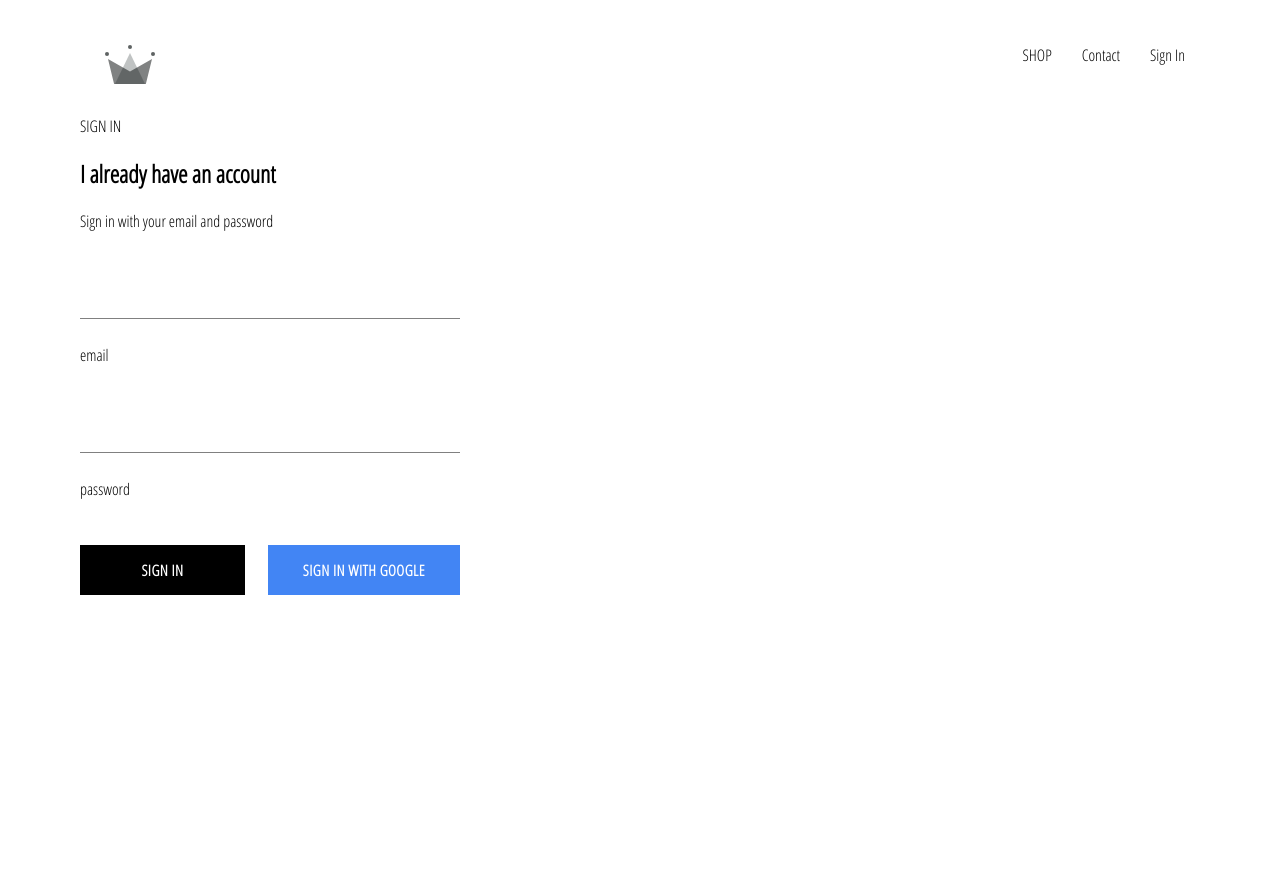
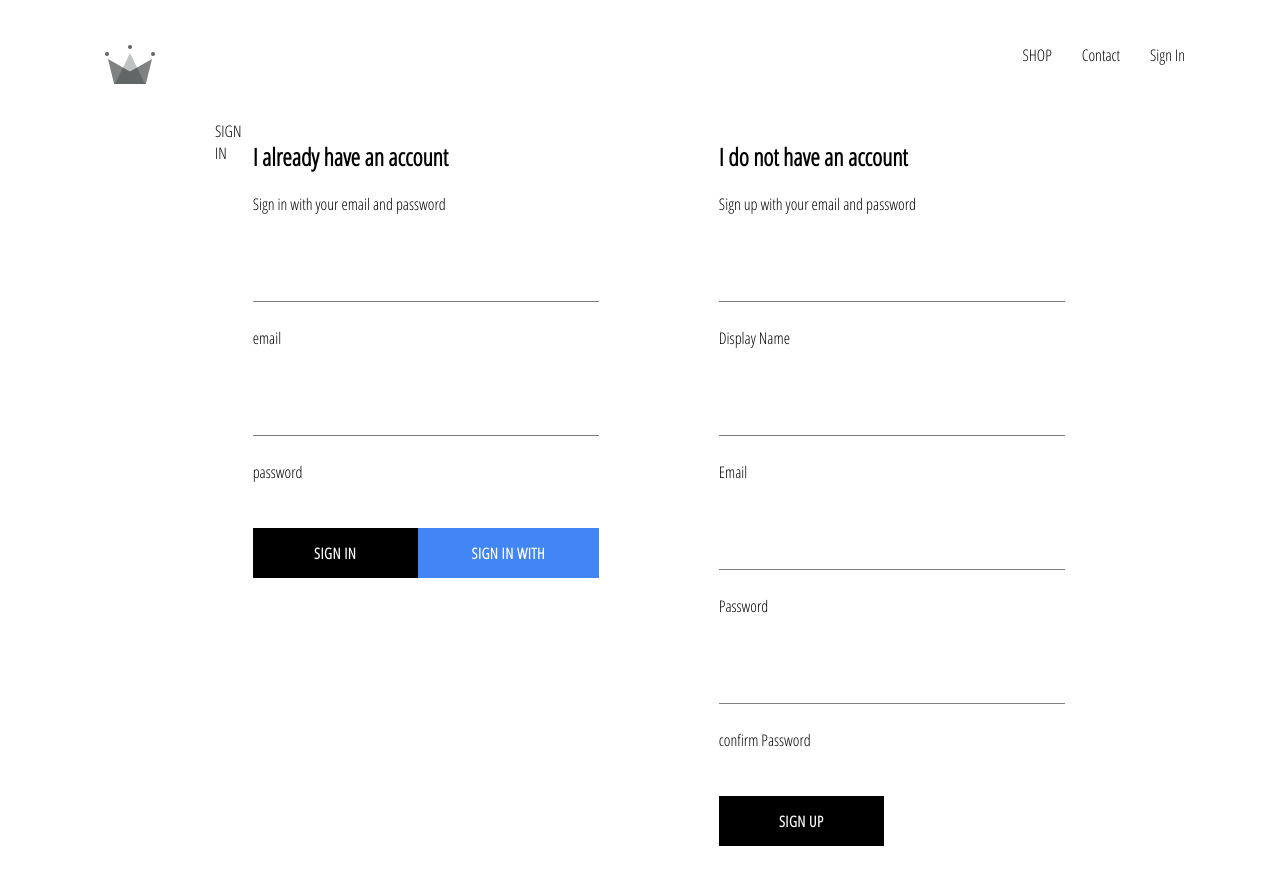
Before and after one commit to dani-1996/crwn-clothing, a React (Create React App) app: page /signin in a window 1280 px wide. Shown: the top 884 px of the page. Before the commit the page ends 800 px from the top, so only its background shows below. Built offline with nearby package versions, Linux system fonts and the light colour scheme; no server answers.

Commit message:
sign up component

```diff
--- a/src/App.js
+++ b/src/App.js
@@ -1,39 +1,60 @@
-import React, {useState, useEffect} from 'react';
-import { Switch, Route,Link } from 'react-router-dom';
+import React from 'react';
+import { Switch, Route } from 'react-router-dom';
 
 import './App.css';
 
 import HomePage from './pages/homepage/homepage.component';
-import ShopPage from './pages/shop/shop.component.jsx';
-import Header from './components/header/header.component.jsx';
+import ShopPage from './pages/shop/shop.component';
 import SignInAndSignUpPage from "./pages/sign-in-and-sign-up.component/sign-in-and-sign-up.component"
-import SignIn from "./components/sign-in/sign-in.component"
-import {auth} from "./firebase/firebase.utils";
+import Header from './components/header/header.component';
+import { auth, createUserProfileDocument } from './firebase/firebase.utils';
 
+class App extends React.Component {
+  constructor() {
+    super();
 
-function App() {
-  const [currentUser, setCurrentUser] = useState(null)
-  let unsubscribeFromAuth = null
-  useEffect(() => {
-    unsubscribeFromAuth = auth.onAuthStateChanged(user => {
-      setCurrentUser(user)
-      console.log(currentUser)
-    }  ,[currentUser])
+    this.state = {
+      currentUser: null
+    };
+  }
 
-  })
+  unsubscribeFromAuth = null;
 
+  componentDidMount() {
+    this.unsubscribeFromAuth = auth.onAuthStateChanged(async userAuth => {
+      if (userAuth) {
+        const userRef = await createUserProfileDocument(userAuth);
+
+        userRef.onSnapshot(snapShot => {
+          this.setState({
+            currentUser: {
+              id: snapShot.id,
+              ...snapShot.data()
+            }
+          });
+        });
+      }
+
+     else {this.setState({ currentUser: userAuth })} ;
+    });
+  }
+
+  componentWillUnmount() {
+    this.unsubscribeFromAuth();
+  }
+
+  render() {
     return (
       <div>
-      <Header currentUser={currentUser} />
+        <Header currentUser={this.state.currentUser} />
         <Switch>
           <Route exact path='/' component={HomePage} />
           <Route path='/shop' component={ShopPage} />
           <Route path='/signin' component={SignInAndSignUpPage} />
-
         </Switch>
-
       </div>
     );
   }
+}
 
 export default App;
--- /dev/null
+++ b/src/components/sign-up/sign-up.component.jsx
@@ -0,0 +1,89 @@
+import React from 'react'
+import FormInput from "../form-input/form-input.component"
+import CustomButton from "../custom-button/custom-button.component"
+
+import {auth, createUserProfileDocument} from "../../firebase/firebase.utils"
+
+import "./sign-up.style.scss"
+
+class SignUp extends React.Component{
+    constructor(){
+        super()
+        this.state={
+            displayName:"",
+            email: "",
+            password: "",
+            confirmPassword:""
+        }
+    }
+    handleSubmit = async(event) => {
+        event.preventDefault();
+        const {displayName,email,password,confirmPassword} = this.state
+
+        if(password !== confirmPassword) {
+            alert ("passwords dont match")
+            return
+        }
+
+        try {
+            const {user} = await auth.createUserWithEmailAndPassword(email,password)
+            createUserProfileDocument(user,{ displayName})
+        } catch (error) {
+            console.error (error)
+        }
+
+    }
+
+
+    handleChange = (event) => {
+        const {name, value} = event.target
+        this.setState({[name]:value})
+    }
+   render(){
+
+    const {displayName, email, password, confirmPassword} = this.state
+      return(
+      <div className="sign-up">
+            <h2 className="title" > I do not have an account</h2>
+            <span>Sign up with your email and password</span>
+            <form className="sign-up-form" onSubmit={this.handleSubmit} >
+                <FormInput
+                type="text"
+                name="displayName"
+                value={displayName}
+                onChange={this.handleChange}
+                label ="Display Name"
+                required
+                />
+                <FormInput
+                type="email"
+                name="email"
+                value={email}
+                onChange={this.handleChange}
+                label ="Email"
+                required
+                />
+                <FormInput
+                type="password"
+                name="password"
+                value={password}
+                onChange={this.handleChange}
+                label ="Password"
+                required
+                />
+                <FormInput
+                type="password"
+                name="confirmPassword"
+                value={confirmPassword}
+                onChange={this.handleChange}
+                label ="confirm Password"
+                required
+                />
+                <CustomButton type ="submit">Sign Up</CustomButton>
+
+            </form>
+       </div>)
+   }
+}
+
+export default SignUp
--- /dev/null
+++ b/src/components/sign-up/sign-up.style.scss
@@ -0,0 +1,10 @@
+.sign-up{
+    display:flex;
+    flex-direction:column;
+    width: 380px;
+    margin-left:120px;
+
+    .title{
+        margin:20px 0;
+    }
+}
--- a/src/firebase/firebase.utils.js
+++ b/src/firebase/firebase.utils.js
@@ -14,6 +14,35 @@
 
   firebase.initializeApp(config);
 
+
+  export const createUserProfileDocument = async (userAuth, additionalData) => {
+    if(!userAuth) return;
+
+    const userRef= firestore.doc(`users/${userAuth.uid}`)
+
+    const snapShot = await userRef.get()
+
+    if(!snapShot.exists){
+      const {displayName,email} = userAuth
+      const createdAt = new Date()
+
+      try{
+        await userRef.set({
+          displayName,
+           email,
+           createdAt,
+          ...additionalData
+        })
+
+      } catch(error) {
+        console.log("error creating user", error)
+      }
+    }
+
+
+    return userRef
+  }
+
   export const auth = firebase.auth();
   export const firestore = firebase.firestore();
 
@@ -21,4 +50,6 @@
   provider.setCustomParameters({ prompt: 'select_account' });
   export const signInWithGoogle = () => auth.signInWithPopup(provider);
 
+
+
   export default firebase;
--- a/src/pages/sign-in-and-sign-up.component/sign-in-and-sign-up.component.jsx
+++ b/src/pages/sign-in-and-sign-up.component/sign-in-and-sign-up.component.jsx
@@ -2,6 +2,7 @@
 
 
 import SignIn from "../../components/sign-in/sign-in.component"
+import SignUp from "../../components/sign-up/sign-up.component"
 import "./sign-in-and-sign-up.style.scss"
 
 const SignInAndSignUpPage = () => {
@@ -9,6 +10,7 @@
         <div className="sign-in-and-sign-up" >
             SIGN IN
             <SignIn/>
+            <SignUp/>
         </div>
     )
 }
--- a/src/pages/sign-in-and-sign-up.component/sign-in-and-sign-up.style.scss
+++ b/src/pages/sign-in-and-sign-up.component/sign-in-and-sign-up.style.scss
@@ -0,0 +1,6 @@
+.sign-in-and-sign-up{
+    width: 850px;
+    display: flex;
+    justify-content: space-between;
+    margin: 30px auto;
+}
```
Lines whose indentation alone changed are shown as unchanged.
